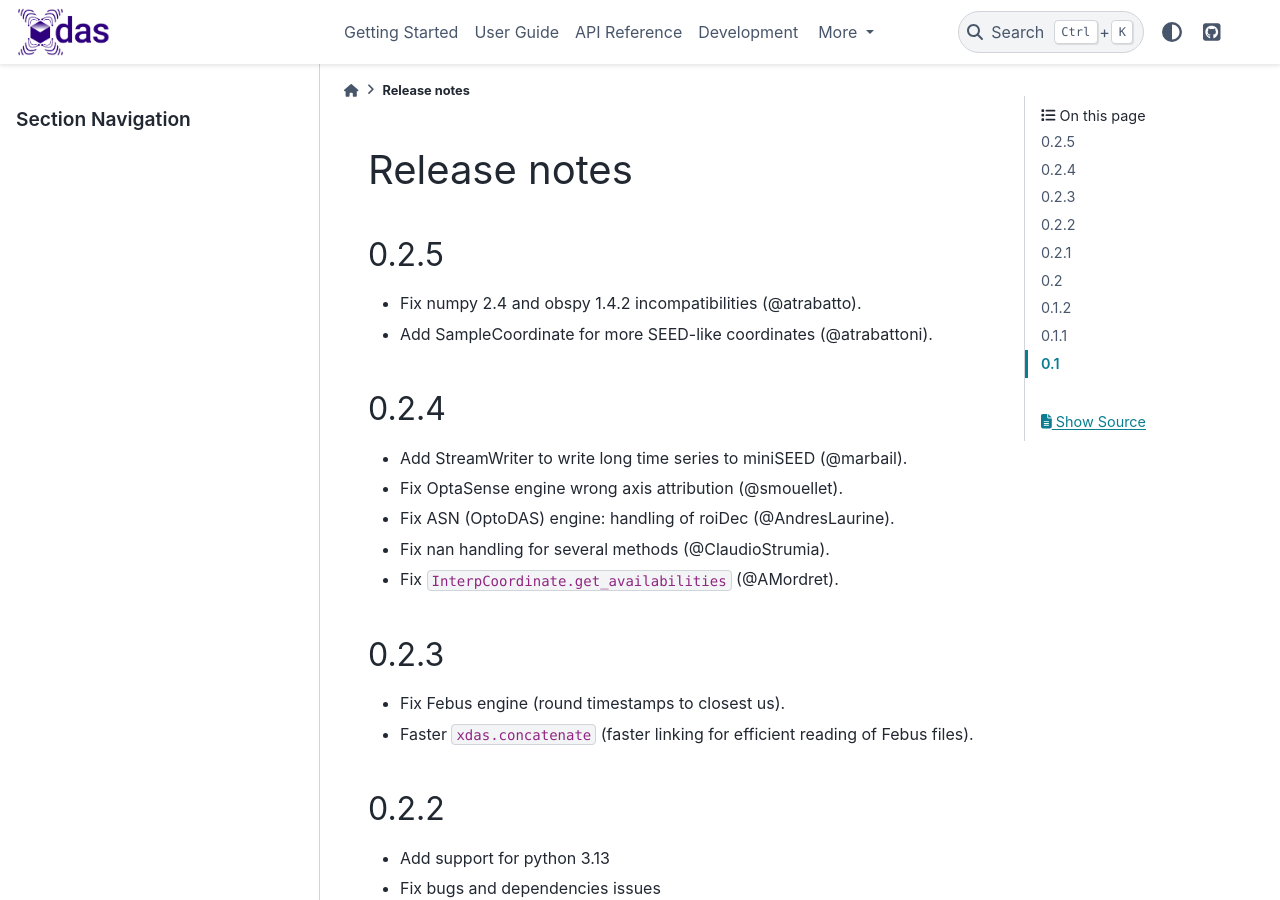
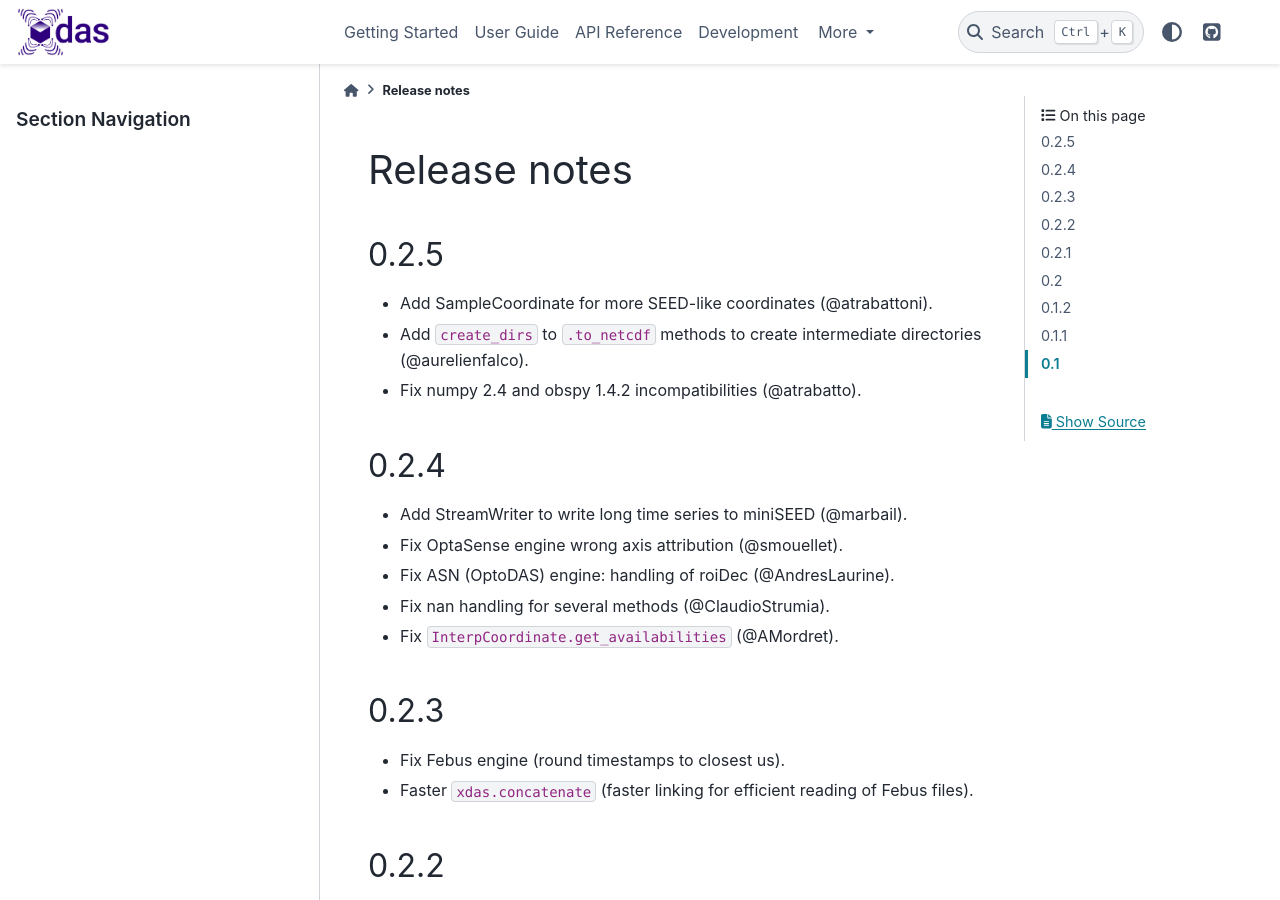
Before and after one commit to xdas-dev/xdas, a Sphinx documentation site: the page built from docs/release-notes.md, in a window 1280 px wide and 900 px high. Built offline with Sphinx 7.4.7 and the PyData theme 0.15.4, drawn with Linux system fonts in a browser that asks for light colours.

Commit message:
Add release note for `create_dirs`.

```diff
--- a/docs/release-notes.md
+++ b/docs/release-notes.md
@@ -1,8 +1,10 @@
 # Release notes
 
 ## 0.2.5
+- Add SampleCoordinate for more SEED-like coordinates (@atrabattoni).
+- Add `create_dirs` to `.to_netcdf` methods to create intermediate directories (@aurelienfalco).
 - Fix numpy 2.4 and obspy 1.4.2 incompatibilities (@atrabatto).
-- Add SampleCoordinate for more SEED-like coordinates (@atrabattoni).
+
 
 ## 0.2.4
 - Add StreamWriter to write long time series to miniSEED (@marbail).
```
